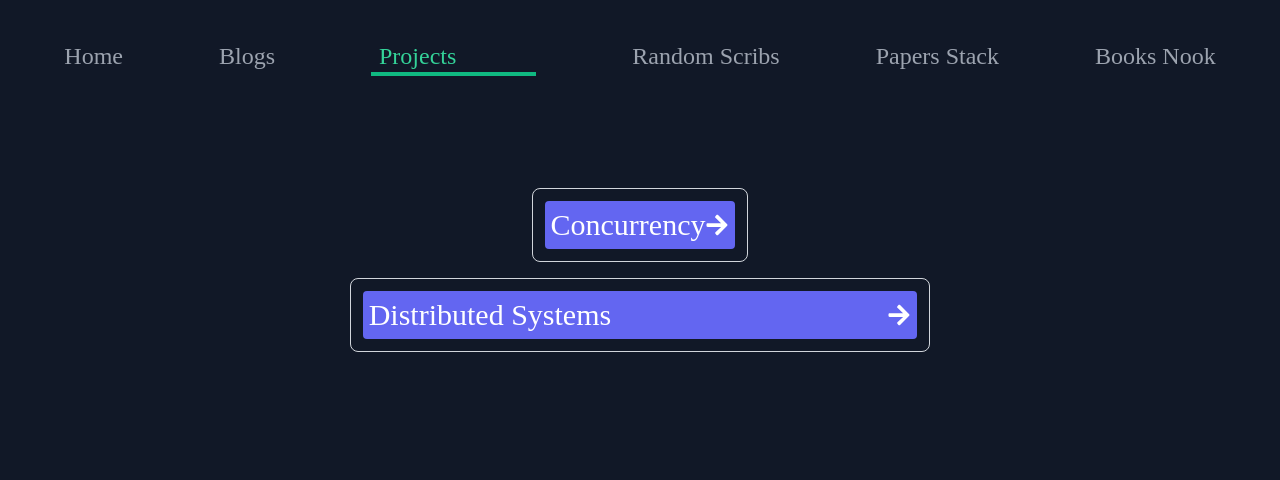
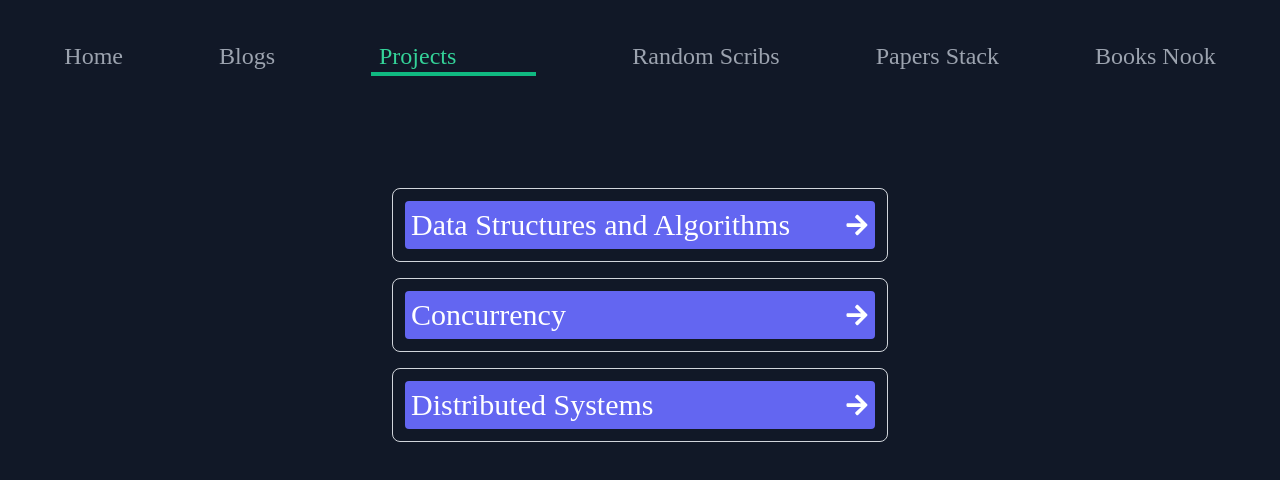
Before and after one commit to lucifercr07/prasha.me, a React (Create React App) app: page /projects in a window 1280 px wide. Shown: the top 480 px of the page. Built offline with nearby package versions, Linux system fonts and the light colour scheme; no server answers.

Commit message:
Update projects tab

```diff
--- a/package.json
+++ b/package.json
@@ -7,6 +7,7 @@
     "@heroicons/react": "^2.1.1",
     "react": "^18.3.1",
     "react-collapsible": "^2.10.0",
+    "react-custom-checkbox": "^3.2.0",
     "react-dom": "^18.3.1",
     "react-icons": "^5.2.1",
     "react-markdown": "^9.0.1",
--- a/src/components/Blog.js
+++ b/src/components/Blog.js
@@ -2,7 +2,7 @@ import React from "react";
 
 function Blogs() {
     return (
-      <div className="bg-gray-900 min-h-screen flex flex-col justify-center items-center">
+      <div className="bg-gray-900 min-h-screen flex flex-col items-center">
         {/* Header */}
         <div className="flex justify-center text-2xl py-10 hidden md:flex font-spartan">
           <a href="/" className="pr-24 text-gray-400 hover:text-green-400 transition duration-300">Home</a>
--- a/src/components/MarkdownRenderer.js
+++ b/src/components/MarkdownRenderer.js
@@ -1,14 +1,14 @@
 import React from 'react';
 import ReactMarkdown from 'react-markdown';
 import remarkGfm from 'remark-gfm';
-import style from '../markdown-styles.module.css';
-
+import listStyle from '../markdown-styles.module.css';
 
 function MarkdownRenderer({ content }) {
+
   return (
     <ReactMarkdown
       remarkPlugins={[remarkGfm]}
-      className={style.reactMarkDown}
+      className={listStyle.reactMarkDown}
     >
       {content}
     </ReactMarkdown>
--- a/src/components/Projects.js
+++ b/src/components/Projects.js
@@ -2,18 +2,14 @@ import React, { useState, useEffect } from "react";
 import MarkdownRenderer from "./MarkdownRenderer";
 import Collapsible from 'react-collapsible';
 import './style.css';
-import { FaArrowDown, FaArrowUp } from 'react-icons/fa';
-
-const markdown = '# Hi, *Pluto*!'
+import { FaArrowDown } from 'react-icons/fa';
 
 function Projects() {
   const [concurrencyContent, setConcurrencyContent] = useState('');
-  const [count, setCount] = useState(0);
-  const [isOpen, setIsOpen] = useState(false);
 
   // Function to fetch content when Collapsible is opened
   useEffect(() => {
-    fetch("https://raw.githubusercontent.com/lucifercr07/obsidian/main/Java/Multithreading/Hands%20on%20Resources.md")
+    fetch("https://raw.githubusercontent.com/lucifercr07/multithreading/main/src/main/java/org/example/arpit/concurrency/temp-artifact/Concurrency%20implementations.md")
       .then((response) => {
         if (response.ok) return response.text();
         else return Promise.reject("Didn't fetch text correctly");
@@ -44,7 +40,18 @@ function Projects() {
         </div>
       </div>
       {/* Projects section */}
-      <div className="flex flex-col items-center mt-16">
+      <div className="flex flex-col ml-96 mr-96 mt-16">
+        {/* DSA Collapsible */}
+        <Collapsible
+          trigger={["Data Structures and Algorithms", <FaArrowDown />]}
+          className="custom-collapsible"
+          triggerClassName="custom-trigger"
+          triggerOpenedClassName="custom-trigger opened"
+          contentOuterClassName="custom-content-outer"
+          contentInnerClassName="custom-content-inner"
+        >
+          <MarkdownRenderer content={'List of problems solved can be found [here](https://github.com/lucifercr07/GFG)'} />
+        </Collapsible>
         {/* Concurrency Collapsible */}
         <Collapsible
           trigger={["Concurrency", <FaArrowDown />]}
--- a/src/markdown-styles.module.css
+++ b/src/markdown-styles.module.css
@@ -3,7 +3,18 @@
 }
 
 .reactMarkDown li {
-  @apply p-1.5 hover:underline;
+  @apply m-1;
   color: mintcream;
-  text-underline-offset: 6px;
+  a {
+    @apply underline;
+    text-underline-offset: 4px;
+  }
 }
+
+.reactMarkDown p {
+  color: mintcream;
+  a {
+    @apply underline;
+    text-underline-offset: 4px;
+  }
+}
```
